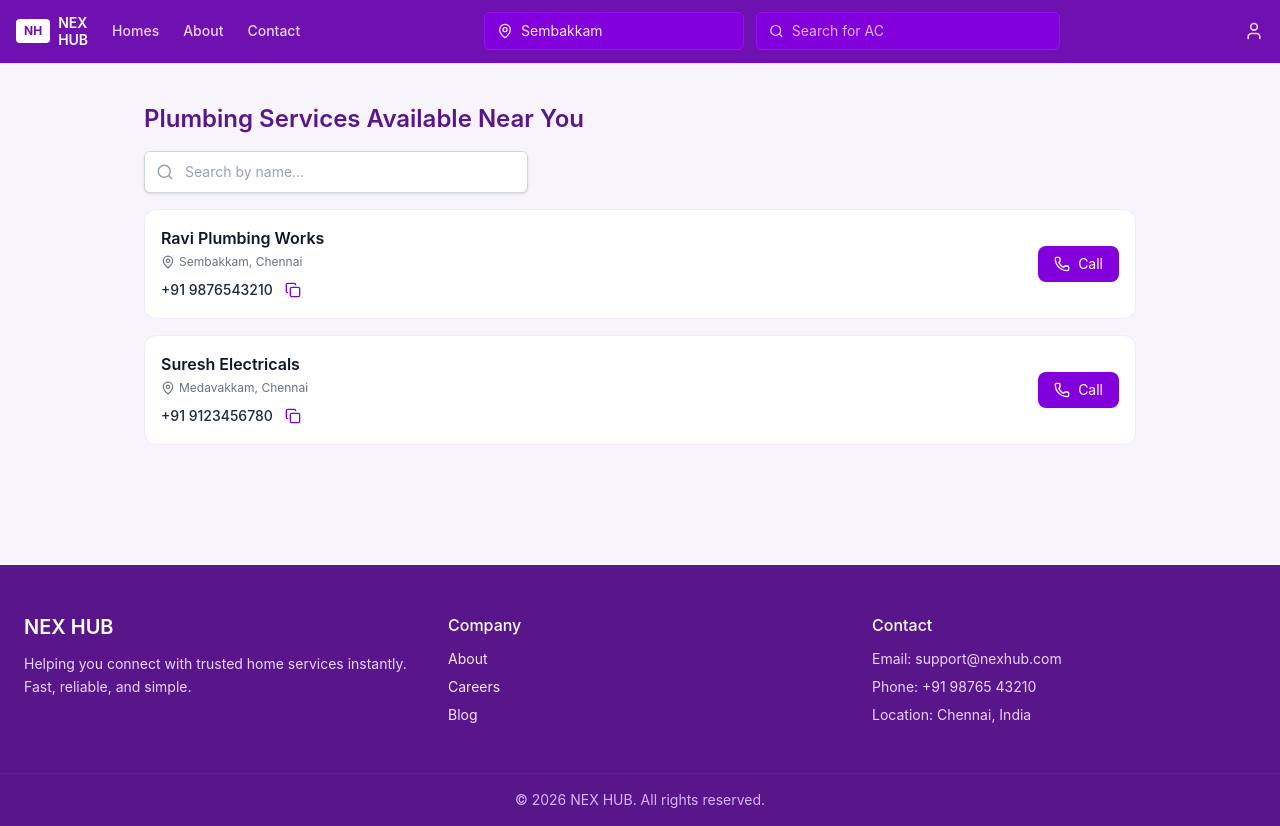
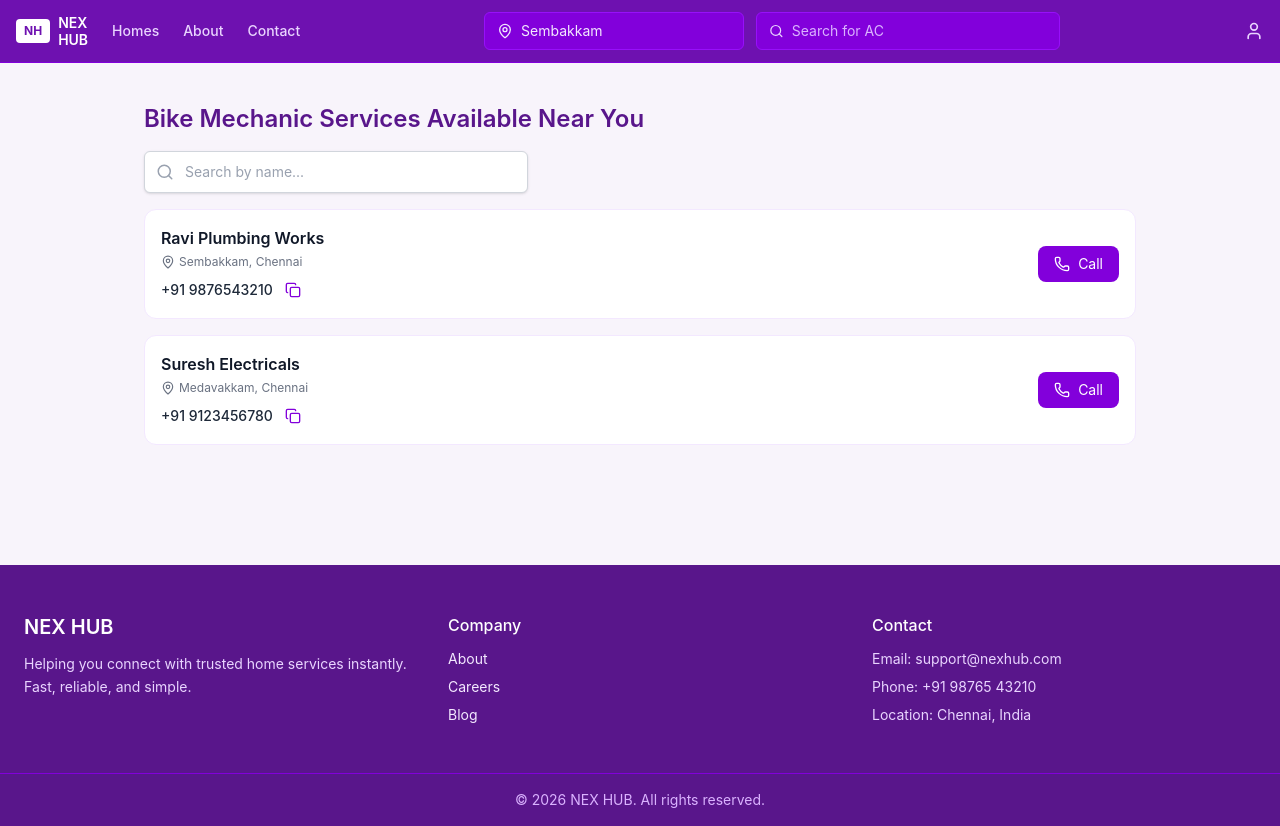
Before and after one commit to Mukunthan-A-R/nexhub, a React (Vite) app: page /bike-mechanic in a window 1280 px wide. Built offline with nearby package versions, Linux system fonts and the light colour scheme.

Commit message:
naming bug fix

```diff
--- a/src/pages/BikeMechanic.jsx
+++ b/src/pages/BikeMechanic.jsx
@@ -24,7 +24,7 @@ const BikeMechanic = () => {
       <Navbar />
 
       <div className="flex-1">
-        <ServiceList title="Plumbing" data={data} />
+        <ServiceList title="Bike Mechanic" data={data} />
       </div>
       <Footer />
     </div>
```
